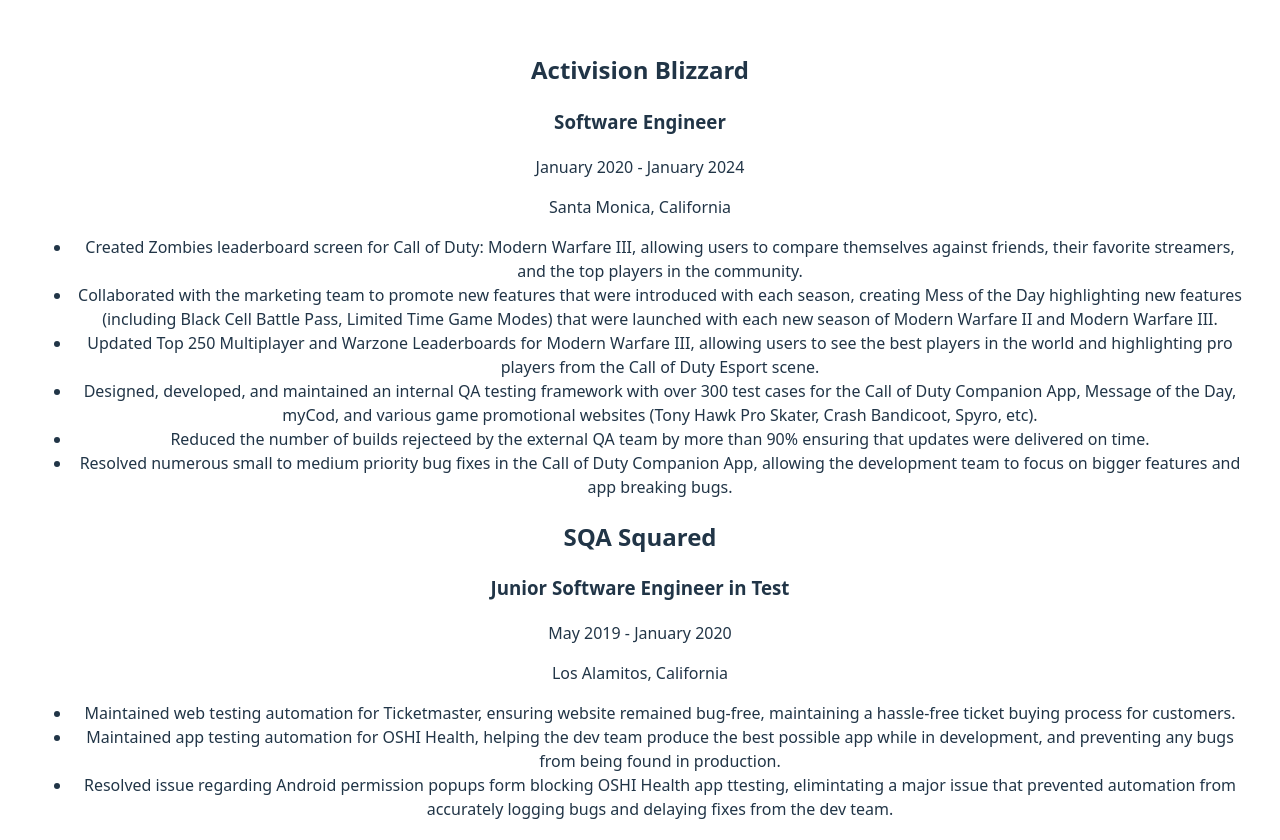
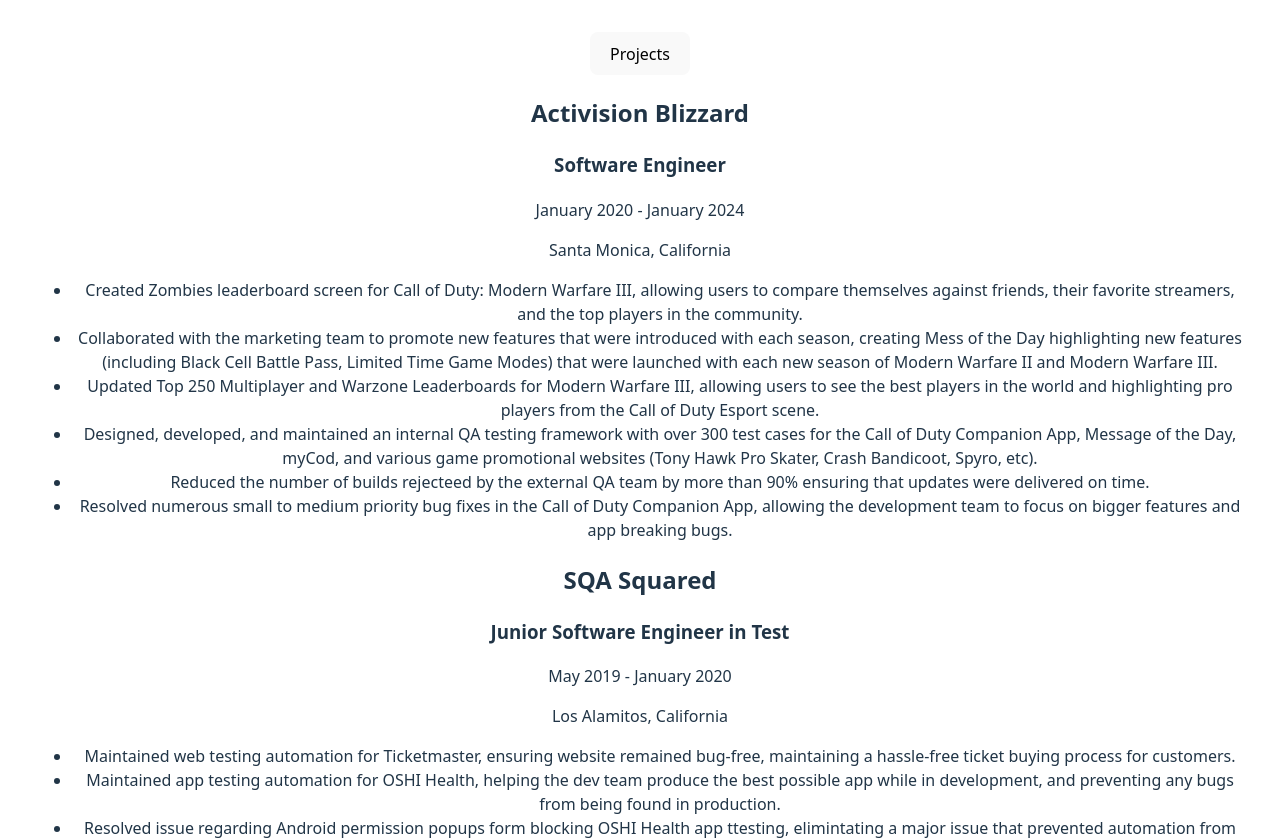
Before and after one commit to B-Rasmussen/portfolio, a React (Vite) app: page / in a window 1280 px wide. Shown: the top 840 px of the page. Built offline with nearby package versions, Linux system fonts and the light colour scheme.

Commit message:
added foundation for page navigation

```diff
--- a/src/App.tsx
+++ b/src/App.tsx
@@ -1,12 +1,26 @@
 import "./App.css";
+import { SetStateAction, useState } from "react";
 import LandingPage from "./pages/LandingPage";
 
 function App() {
-    return (
-        <>
-            <LandingPage />
-        </>
-    );
+    const [currentScreen, setCurrentScreen] = useState("Landing");
+    // const [isDarkMode, setIsDarkMode] = useState(false);
+
+    const navigateTo = (screenName: SetStateAction<string>) => {
+        setCurrentScreen(screenName);
+    };
+
+    const renderPage = () => {
+        switch (currentScreen) {
+            case "Landing":
+                return <LandingPage navigateTo={navigateTo} />;
+            // case "Projects":
+            //     return <ProjectsPage />;
+            default:
+                return <div>Oops something went wrong</div>;
+        }
+    };
+    return <>{renderPage()}</>;
 }
 
 export default App;
--- a/src/pages/LandingPage.tsx
+++ b/src/pages/LandingPage.tsx
@@ -1,8 +1,13 @@
 import WorkHistory from "../components/WorkHistory";
 
-function LandingPage() {
+type LandingPageProps = {
+    navigateTo: (path: string) => void;
+}
+
+function LandingPage({navigateTo}: LandingPageProps) {
     return (
         <div>
+            <button onClick={() => navigateTo("projects")}>Projects</button>
             <WorkHistory />
         </div>
     );
```
